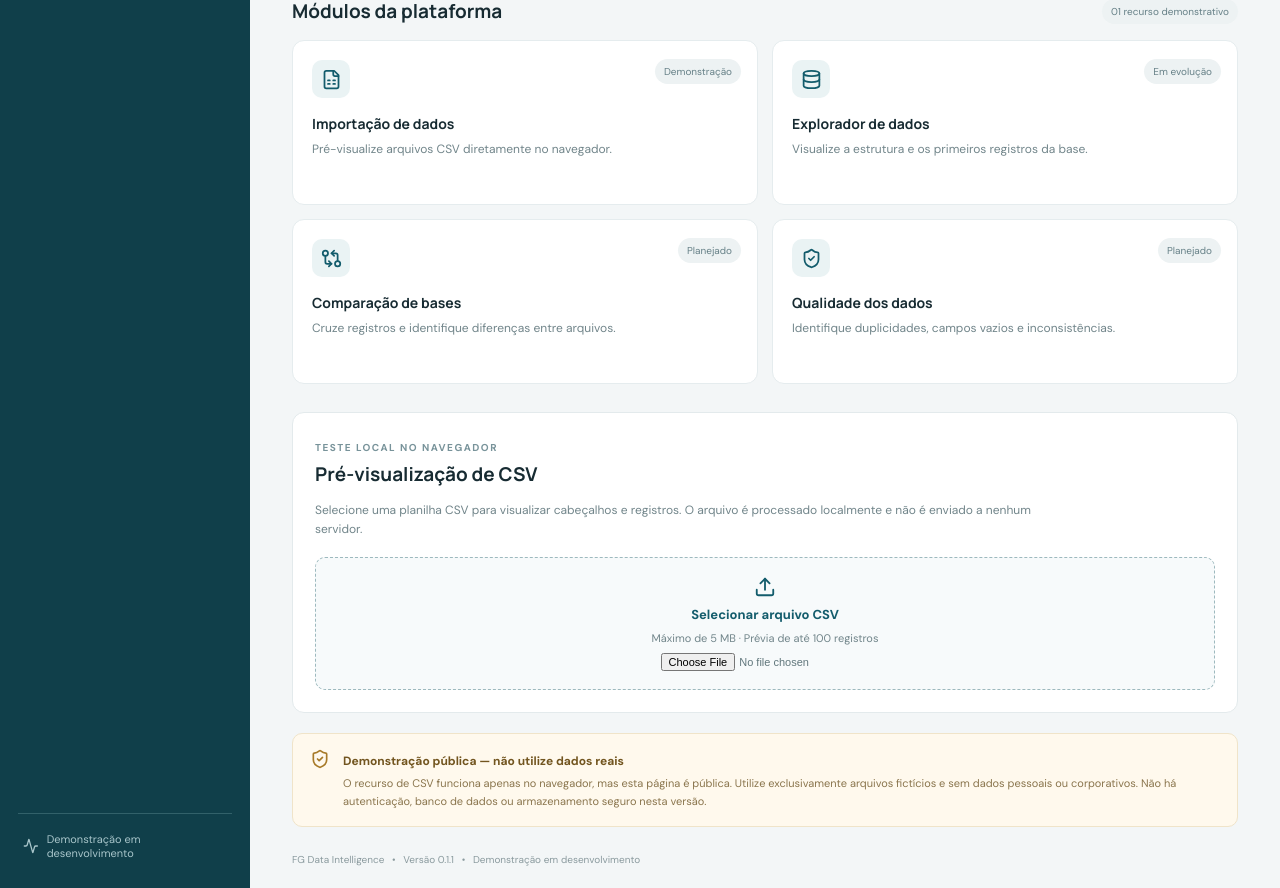
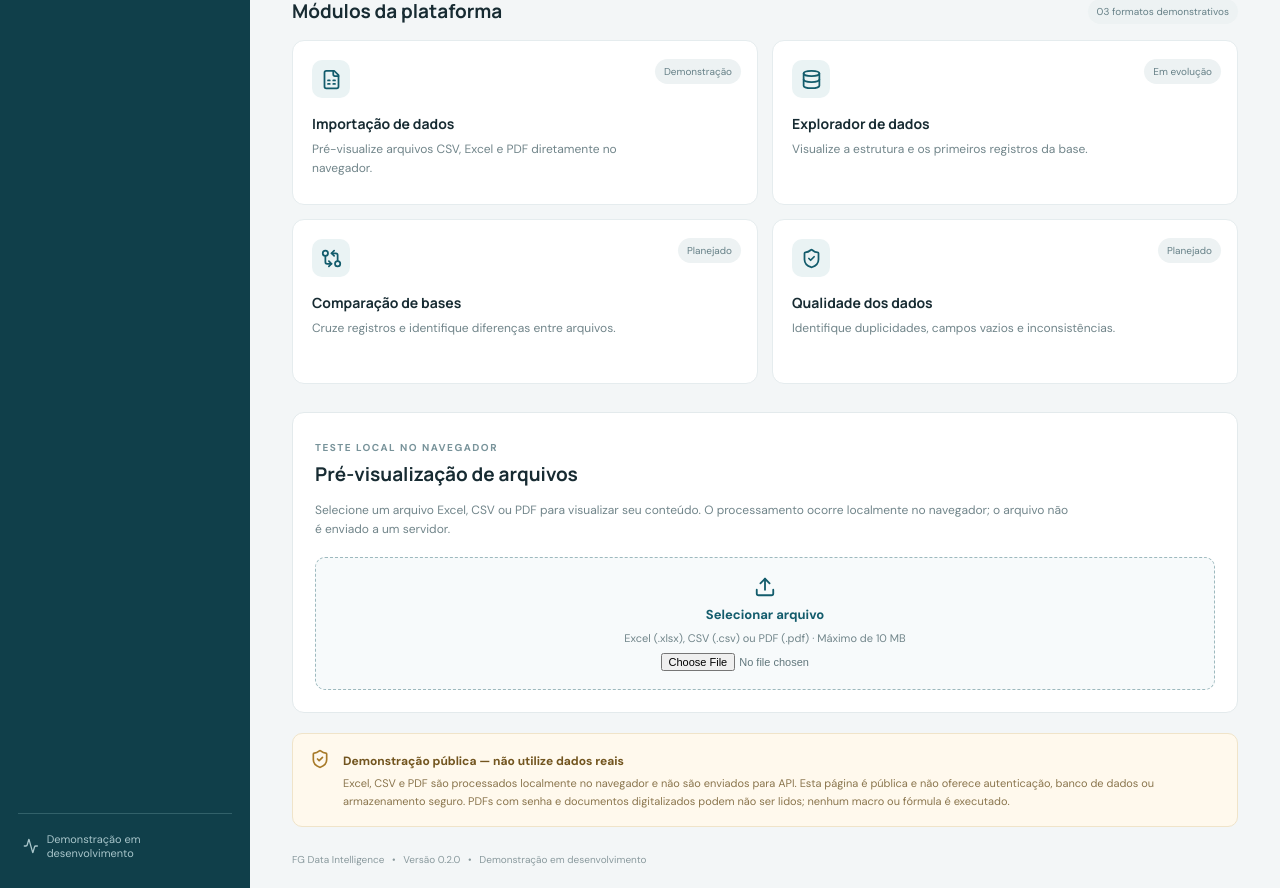
Before and after one commit to lDFGl/data-intelligence, a React (Vite) app in the folder frontend/: page / in a window 1280 px wide. Shown: the part 397-1285 px from the top of the page. Built offline with nearby package versions, Linux system fonts and the light colour scheme.

Commit message:
feat(import): add local Excel and PDF previews

```diff
--- a/frontend/src/App.tsx
+++ b/frontend/src/App.tsx
@@ -1,15 +1,25 @@
 import { useMemo, useState } from "react";
-import { Activity, AlertCircle, BarChart3, Database, FileSpreadsheet, GitCompareArrows, LayoutDashboard, ShieldCheck, Upload, X } from "lucide-react";
+import { Activity, AlertCircle, BarChart3, Database, FileSpreadsheet, FileText, GitCompareArrows, LayoutDashboard, ShieldCheck, Upload, X } from "lucide-react";
+import ExcelJS from "exceljs";
+import { getDocument, GlobalWorkerOptions } from "pdfjs-dist";
+
+GlobalWorkerOptions.workerSrc = new URL("pdfjs-dist/build/pdf.worker.min.mjs", import.meta.url).toString();
 
 const modules = [
-  { title: "Importação de dados", description: "Pré-visualize arquivos CSV diretamente no navegador.", icon: FileSpreadsheet, status: "Demonstração" },
+  { title: "Importação de dados", description: "Pré-visualize arquivos CSV, Excel e PDF diretamente no navegador.", icon: FileSpreadsheet, status: "Demonstração" },
   { title: "Explorador de dados", description: "Visualize a estrutura e os primeiros registros da base.", icon: Database, status: "Em evolução" },
   { title: "Comparação de bases", description: "Cruze registros e identifique diferenças entre arquivos.", icon: GitCompareArrows, status: "Planejado" },
   { title: "Qualidade dos dados", description: "Identifique duplicidades, campos vazios e inconsistências.", icon: ShieldCheck, status: "Planejado" },
 ];
 
-const MAX_FILE_SIZE = 5 * 1024 * 1024;
+const MAX_FILE_SIZE = 10 * 1024 * 1024;
 const PREVIEW_LIMIT = 100;
+const PDF_PAGE_LIMIT = 20;
+const PDF_TEXT_LIMIT = 100_000;
+const EXCEL_ROW_LIMIT = 20_000;
+const EXCEL_COLUMN_LIMIT = 100;
+
+type PreviewData = { headers: string[]; records: string[][]; totalRows: number };
 
 function parseCsv(input: string): string[][] {
   const rows: string[][] = [];
@@ -38,27 +48,83 @@ function parseCsv(input: string): string[][] {
       if (quoted && input[i + 1] === '"') {
         cell += '"';
         i += 1;
-      } else {
-        quoted = !quoted;
-      }
+      } else quoted = !quoted;
     } else if (char === delimiter && !quoted) {
-      row.push(cell);
-      cell = "";
-    } else if ((char === "\n" || char === "\r") && !quoted) {
-      if (char === "\r" && input[i + 1] === "\n") i += 1;
+      row.push(cell); cell = "";
+    } else if ((char === "\\n" || char === "\\r") && !quoted) {
+      if (char === "\\r" && input[i + 1] === "\\n") i += 1;
       row.push(cell);
       if (row.some((value) => value.trim() !== "")) rows.push(row);
-      row = [];
-      cell = "";
-    } else {
-      cell += char;
-    }
+      row = []; cell = "";
+    } else cell += char;
   }
-
   if (quoted) throw new Error("O arquivo contém aspas não finalizadas. Verifique a estrutura do CSV.");
   row.push(cell);
   if (row.some((value) => value.trim() !== "")) rows.push(row);
   return rows;
+}
+
+function normalizeTable(rows: string[][]): PreviewData {
+  if (rows.length < 2) throw new Error("A planilha precisa conter cabeçalho e ao menos um registro.");
+  const headers = rows[0].map((value, index) => value.trim() || `Coluna ${index + 1}`);
+  if (headers.length > EXCEL_COLUMN_LIMIT) throw new Error(`O arquivo ultrapassa o limite demonstrativo de ${EXCEL_COLUMN_LIMIT} colunas.`);
+  const data = rows.slice(1);
+  return { headers, records: data.slice(0, EXCEL_ROW_LIMIT), totalRows: data.length };
+}
+
+function cellToText(value: ExcelJS.CellValue): string {
+  if (value === null || value === undefined) return "";
+  if (value instanceof Date) return value.toLocaleDateString("pt-BR");
+  if (typeof value === "object") {
+    if ("formula" in value || "sharedFormula" in value) return "[Fórmula não executada]";
+    if ("richText" in value) return value.richText.map((part) => part.text).join("");
+    if ("text" in value) return String(value.text);
+    if ("hyperlink" in value) return String(value.hyperlink);
+    return JSON.stringify(value);
+  }
+  return String(value);
+}
+
+async function readExcel(file: File): Promise<{ sheets: string[]; data: Record<string, PreviewData> }> {
+  const workbook = new ExcelJS.Workbook();
+  await workbook.xlsx.load(await file.arrayBuffer());
+  const sheets = workbook.worksheets.filter((sheet) => sheet.state === "visible").map((sheet) => sheet.name);
+  if (sheets.length === 0) throw new Error("Não foram encontradas abas visíveis no arquivo Excel.");
+  const data: Record<string, PreviewData> = {};
+  for (const name of sheets) {
+    const sheet = workbook.getWorksheet(name);
+    if (!sheet) continue;
+    const rows: string[][] = [];
+    const maxRow = Math.min(sheet.rowCount, EXCEL_ROW_LIMIT + 1);
+    const maxCol = Math.min(sheet.columnCount, EXCEL_COLUMN_LIMIT);
+    for (let rowNumber = 1; rowNumber <= maxRow; rowNumber += 1) {
+      const row = sheet.getRow(rowNumber);
+      const values = Array.from({ length: maxCol }, (_, index) => cellToText(row.getCell(index + 1).value));
+      if (values.some((value) => value.trim() !== "")) rows.push(values);
+    }
+    if (rows.length >= 2) data[name] = normalizeTable(rows);
+  }
+  if (Object.keys(data).length === 0) throw new Error("As abas não possuem tabelas com cabeçalho e registros.");
+  return { sheets: Object.keys(data), data };
+}
+
+async function readPdf(file: File): Promise<{ text: string; pages: number; extractedPages: number }> {
+  const pdf = await getDocument({ data: await file.arrayBuffer() }).promise;
+  const pageCount = pdf.numPages;
+  const chunks: string[] = [];
+  const pagesToRead = Math.min(pageCount, PDF_PAGE_LIMIT);
+  let length = 0;
+  for (let pageNumber = 1; pageNumber <= pagesToRead; pageNumber += 1) {
+    const page = await pdf.getPage(pageNumber);
+    const content = await page.getTextContent();
+    const pageText = content.items.map((item) => ("str" in item ? item.str : "")).join(" ").replace(/\\s+/g, " ").trim();
+    if (pageText) chunks.push(`PÁGINA ${pageNumber}\\n${pageText}`);
+    length += pageText.length;
+    if (length >= PDF_TEXT_LIMIT) break;
+  }
+  const text = chunks.join("\\n\\n").slice(0, PDF_TEXT_LIMIT);
+  if (!text.trim()) throw new Error("Não foi possível extrair texto. Se o PDF for digitalizado como imagem, será necessário OCR, ainda não disponível nesta demonstração.");
+  return { text, pages: pageCount, extractedPages: pagesToRead };
 }
 
 export default function App() {
@@ -67,134 +133,90 @@ export default function App() {
   const [records, setRecords] = useState<string[][]>([]);
   const [totalRows, setTotalRows] = useState(0);
   const [error, setError] = useState("");
+  const [fileType, setFileType] = useState<"csv" | "excel" | "pdf" | "">("");
+  const [sheetNames, setSheetNames] = useState<string[]>([]);
+  const [activeSheet, setActiveSheet] = useState("");
+  const [sheetData, setSheetData] = useState<Record<string, PreviewData>>({});
+  const [pdfText, setPdfText] = useState("");
+  const [pdfPages, setPdfPages] = useState(0);
+  const [pdfExtractedPages, setPdfExtractedPages] = useState(0);
 
   const previewRows = useMemo(() => records.slice(0, PREVIEW_LIMIT), [records]);
+
+  function clearFile() {
+    setFileName(""); setHeaders([]); setRecords([]); setTotalRows(0); setError("");
+    setFileType(""); setSheetNames([]); setActiveSheet(""); setSheetData({});
+    setPdfText(""); setPdfPages(0); setPdfExtractedPages(0);
+  }
+
+  function selectSheet(name: string, data = sheetData) {
+    const selected = data[name];
+    if (!selected) return;
+    setActiveSheet(name); setHeaders(selected.headers); setRecords(selected.records); setTotalRows(selected.totalRows);
+  }
 
   async function handleFile(event: React.ChangeEvent<HTMLInputElement>) {
     const file = event.target.files?.[0];
     event.target.value = "";
     if (!file) return;
+    clearFile();
+    if (file.size > MAX_FILE_SIZE) { setError("O arquivo excede o limite de 10 MB desta demonstração."); return; }
+    if (file.size === 0) { setError("O arquivo está vazio."); return; }
 
-    setError("");
-    setFileName("");
-    setHeaders([]);
-    setRecords([]);
-    setTotalRows(0);
-
-    if (!file.name.toLowerCase().endsWith(".csv")) {
-      setError("Nesta demonstração, selecione um arquivo CSV. O suporte a Excel será implementado em uma próxima etapa.");
-      return;
+    const extension = file.name.split(".").pop()?.toLowerCase();
+    try {
+      if (extension === "csv") {
+        const parsed = parseCsv((await file.text()).replace(/^\\uFEFF/, ""));
+        const table = normalizeTable(parsed);
+        setFileType("csv"); setFileName(file.name); setHeaders(table.headers);
+        setRecords(table.records); setTotalRows(table.totalRows);
+      } else if (extension === "xlsx") {
+        const result = await readExcel(file);
+        setFileType("excel"); setFileName(file.name); setSheetNames(result.sheets); setSheetData(result.data);
+        selectSheet(result.sheets[0], result.data);
+      } else if (extension === "pdf") {
+        const result = await readPdf(file);
+        setFileType("pdf"); setFileName(file.name); setPdfText(result.text);
+        setPdfPages(result.pages); setPdfExtractedPages(Math.min(result.extractedPages, result.pages));
+      } else {
+        setError("Formato não suportado. Selecione um arquivo .xlsx, .csv ou .pdf.");
+      }
+    } catch (cause) {
+      setError(cause instanceof Error ? cause.message : "Não foi possível ler o arquivo. Verifique se ele não está corrompido ou protegido por senha.");
     }
-    if (file.size > MAX_FILE_SIZE) {
-      setError("O arquivo excede o limite de 5 MB desta demonstração.");
-      return;
-    }
-    if (file.size === 0) {
-      setError("O arquivo está vazio.");
-      return;
-    }
-
-    try {
-      const text = await file.text();
-      const parsed = parseCsv(text.replace(/^\uFEFF/, ""));
-      if (parsed.length < 2) throw new Error("O CSV precisa conter uma linha de cabeçalho e ao menos um registro.");
-      const columns = parsed[0].map((value, index) => value.trim() || `Coluna ${index + 1}`);
-      if (columns.length === 0) throw new Error("Não foi possível identificar as colunas do arquivo.");
-      setFileName(file.name);
-      setHeaders(columns);
-      setRecords(parsed.slice(1));
-      setTotalRows(parsed.length - 1);
-    } catch (cause) {
-      setError(cause instanceof Error ? cause.message : "Não foi possível ler o arquivo.");
-    }
-  }
-
-  function clearFile() {
-    setFileName("");
-    setHeaders([]);
-    setRecords([]);
-    setTotalRows(0);
-    setError("");
   }
 
   return (
     <main className="app-shell">
       <aside className="sidebar">
-        <div className="brand">
-          <div className="brand-mark">FG</div>
-          <div><strong>DATA</strong><span>INTELLIGENCE</span></div>
-        </div>
+        <div className="brand"><div className="brand-mark">FG</div><div><strong>DATA</strong><span>INTELLIGENCE</span></div></div>
         <div className="nav-label">PLATAFORMA</div>
         <a className="nav-item active" href="#overview"><LayoutDashboard size={18} /> Visão geral</a>
-        <a className="nav-item" href="#importacao"><FileSpreadsheet size={18} /> Importação CSV</a>
+        <a className="nav-item" href="#importacao"><FileSpreadsheet size={18} /> Importação de arquivos</a>
         <div className="sidebar-note"><Activity size={16} /> Demonstração em desenvolvimento</div>
       </aside>
 
       <section className="main-content" id="overview">
-        <header className="topbar">
-          <div><span className="eyebrow">PLATAFORMA CORPORATIVA</span><h1>Visão geral</h1></div>
-          <span className="environment"><i /> Demonstração pública</span>
-        </header>
+        <header className="topbar"><div><span className="eyebrow">PLATAFORMA CORPORATIVA</span><h1>Visão geral</h1></div><span className="environment"><i /> Demonstração pública</span></header>
+        <section className="welcome-panel"><div><span className="eyebrow light">FG DATA INTELLIGENCE</span><h2>Dados organizados.<br />Decisões mais confiáveis.</h2><p>Uma plataforma para importar, cruzar e analisar informações com rastreabilidade.</p></div><div className="welcome-icon"><BarChart3 size={68} strokeWidth={1.2} /></div></section>
 
-        <section className="welcome-panel">
-          <div>
-            <span className="eyebrow light">FG DATA INTELLIGENCE</span>
-            <h2>Dados organizados.<br />Decisões mais confiáveis.</h2>
-            <p>Uma plataforma para importar, cruzar e analisar informações com rastreabilidade.</p>
-          </div>
-          <div className="welcome-icon"><BarChart3 size={68} strokeWidth={1.2} /></div>
-        </section>
-
-        <div className="section-heading" id="modules">
-          <div><span className="eyebrow">CENTRAL DE ANÁLISES</span><h2>Módulos da plataforma</h2></div>
-          <span className="count-pill">01 recurso demonstrativo</span>
-        </div>
-
+        <div className="section-heading" id="modules"><div><span className="eyebrow">CENTRAL DE ANÁLISES</span><h2>Módulos da plataforma</h2></div><span className="count-pill">03 formatos demonstrativos</span></div>
         <section className="module-grid">
-          {modules.map(({ title, description, icon: Icon, status }) => (
-            <article className="module-card" key={title}>
-              <div className="module-icon"><Icon size={21} /></div>
-              <span className="status">{status}</span>
-              <h3>{title}</h3>
-              <p>{description}</p>
-            </article>
-          ))}
+          {modules.map(({ title, description, icon: Icon, status }) => <article className="module-card" key={title}><div className="module-icon"><Icon size={21} /></div><span className="status">{status}</span><h3>{title}</h3><p>{description}</p></article>)}
         </section>
 
         <section className="import-panel" id="importacao">
-          <div className="import-heading">
-            <div><span className="eyebrow">TESTE LOCAL NO NAVEGADOR</span><h2>Pré-visualização de CSV</h2></div>
-            {fileName && <button className="clear-button" onClick={clearFile} type="button"><X size={15} /> Limpar</button>}
-          </div>
-          <p className="import-description">Selecione uma planilha CSV para visualizar cabeçalhos e registros. O arquivo é processado localmente e não é enviado a nenhum servidor.</p>
-          <label className="upload-zone">
-            <Upload size={22} />
-            <strong>Selecionar arquivo CSV</strong>
-            <span>Máximo de 5 MB · Prévia de até 100 registros</span>
-            <input type="file" accept=".csv,text/csv" onChange={handleFile} />
-          </label>
+          <div className="import-heading"><div><span className="eyebrow">TESTE LOCAL NO NAVEGADOR</span><h2>Pré-visualização de arquivos</h2></div>{fileName && <button className="clear-button" onClick={clearFile} type="button"><X size={15} /> Limpar</button>}</div>
+          <p className="import-description">Selecione um arquivo Excel, CSV ou PDF para visualizar seu conteúdo. O processamento ocorre localmente no navegador; o arquivo não é enviado a um servidor.</p>
+          <label className="upload-zone"><Upload size={22} /><strong>Selecionar arquivo</strong><span>Excel (.xlsx), CSV (.csv) ou PDF (.pdf) · Máximo de 10 MB</span><input type="file" accept=".xlsx,.csv,.pdf,application/vnd.openxmlformats-officedocument.spreadsheetml.sheet,text/csv,application/pdf" onChange={handleFile} /></label>
           {error && <div className="error-message"><AlertCircle size={17} />{error}</div>}
-          {fileName && (
-            <div className="preview">
-              <div className="preview-meta"><strong>{fileName}</strong><span>{totalRows.toLocaleString("pt-BR")} registros · {headers.length} colunas</span></div>
-              {totalRows > PREVIEW_LIMIT && <p className="preview-limit">Exibindo os primeiros {PREVIEW_LIMIT} registros. O arquivo completo não é armazenado.</p>}
-              <div className="table-wrap">
-                <table>
-                  <thead><tr>{headers.map((header, index) => <th key={index}>{header}</th>)}</tr></thead>
-                  <tbody>{previewRows.map((record, rowIndex) => (
-                    <tr key={rowIndex}>{headers.map((_, columnIndex) => <td key={columnIndex}>{record[columnIndex] ?? ""}</td>)}</tr>
-                  ))}</tbody>
-                </table>
-              </div>
-            </div>
-          )}
+          {fileName && fileType === "excel" && <div className="sheet-selector"><label htmlFor="sheet-select">Aba da planilha</label><select id="sheet-select" value={activeSheet} onChange={(event) => selectSheet(event.target.value)}>{sheetNames.map((name) => <option key={name} value={name}>{name}</option>)}</select><span>{sheetNames.length} aba(s) com dados identificadas</span></div>}
+          {fileName && fileType !== "pdf" && <div className="preview"><div className="preview-meta"><strong>{fileName}{activeSheet ? ` · ${activeSheet}` : ""}</strong><span>{totalRows.toLocaleString("pt-BR")} registros · {headers.length} colunas</span></div>{totalRows > PREVIEW_LIMIT && <p className="preview-limit">Exibindo os primeiros {PREVIEW_LIMIT} registros. {fileType === "excel" && totalRows > EXCEL_ROW_LIMIT ? `A leitura foi limitada a ${EXCEL_ROW_LIMIT.toLocaleString("pt-BR")} linhas por aba.` : "O arquivo completo não é exibido na prévia."}</p>}<div className="table-wrap"><table><thead><tr>{headers.map((header, index) => <th key={index}>{header}</th>)}</tr></thead><tbody>{previewRows.map((record, rowIndex) => <tr key={rowIndex}>{headers.map((_, columnIndex) => <td key={columnIndex}>{record[columnIndex] ?? ""}</td>)}</tr>)}</tbody></table></div></div>}
+          {fileName && fileType === "pdf" && <div className="pdf-preview"><div className="preview-meta"><strong><FileText size={15} /> {fileName}</strong><span>{pdfPages} página(s) no documento</span></div><p className="pdf-note">Texto extraído de até {PDF_PAGE_LIMIT} páginas (limite de {PDF_TEXT_LIMIT.toLocaleString("pt-BR")} caracteres). PDFs digitalizados como imagem precisam de OCR, ainda não disponível.</p><pre>{pdfText}{pdfPages > pdfExtractedPages ? "\\n\\n[Prévia limitada: nem todas as páginas foram processadas.]" : ""}</pre></div>}
         </section>
 
-        <section className="notice">
-          <div className="notice-icon"><ShieldCheck size={20} /></div>
-          <div><strong>Demonstração pública — não utilize dados reais</strong><p>O recurso de CSV funciona apenas no navegador, mas esta página é pública. Utilize exclusivamente arquivos fictícios e sem dados pessoais ou corporativos. Não há autenticação, banco de dados ou armazenamento seguro nesta versão.</p></div>
-        </section>
-        <footer>FG Data Intelligence <span>•</span> Versão 0.1.1 <span>•</span> Demonstração em desenvolvimento</footer>
+        <section className="notice"><div className="notice-icon"><ShieldCheck size={20} /></div><div><strong>Demonstração pública — não utilize dados reais</strong><p>Excel, CSV e PDF são processados localmente no navegador e não são enviados para API. Esta página é pública e não oferece autenticação, banco de dados ou armazenamento seguro. PDFs com senha e documentos digitalizados podem não ser lidos; nenhum macro ou fórmula é executado.</p></div></section>
+        <footer>FG Data Intelligence <span>•</span> Versão 0.2.0 <span>•</span> Demonstração em desenvolvimento</footer>
       </section>
     </main>
   );
```
